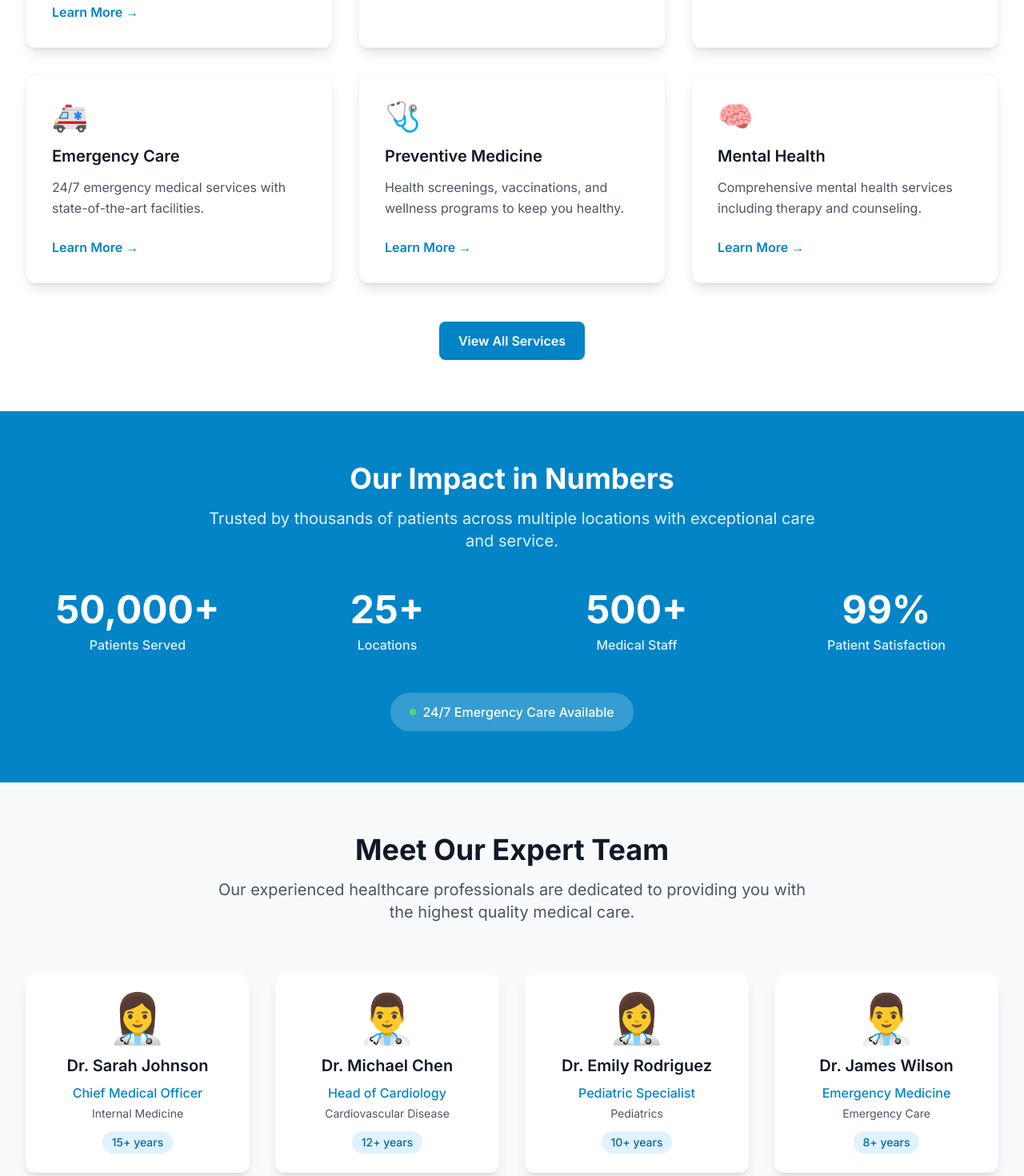
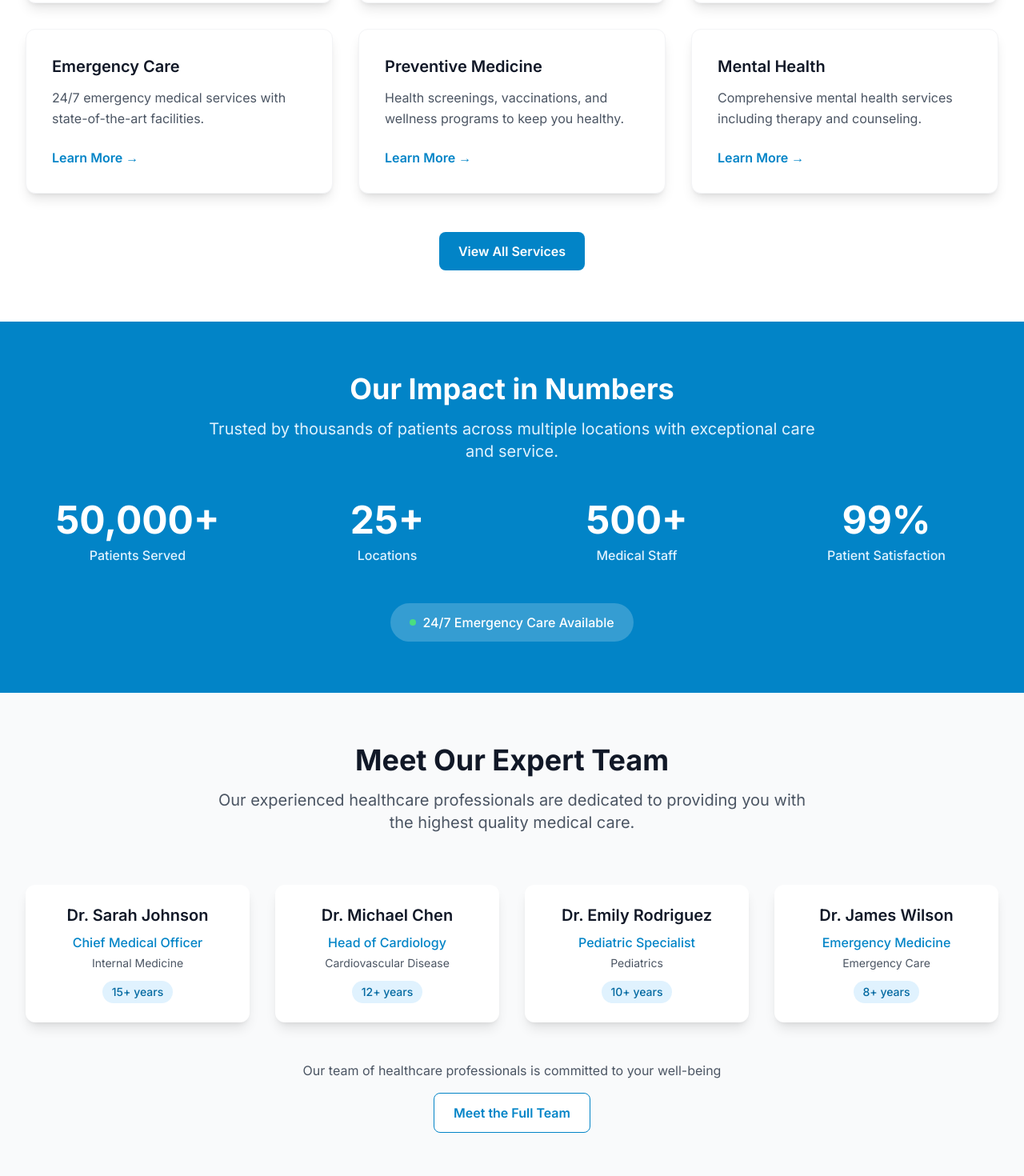
Before and after one commit to keshav-mps/t2-healthcare, a Next.js app: page / in a window 1280 px wide. Shown: the part 1040-2510 px from the top of the page at 80% size. Built offline with nearby package versions, Linux system fonts and the light colour scheme.

Commit message:
remove icons

```diff
--- a/components/Footer.tsx
+++ b/components/Footer.tsx
@@ -40,10 +40,10 @@ export default function Footer({ company, contact, social }: FooterProps) {
               Leading healthcare provider committed to delivering exceptional medical care with cutting-edge technology and compassionate service.
             </p>
             <div className="flex space-x-4">
-              <a href={social.facebook} className="text-2xl hover:text-primary-400 transition-colors">📘</a>
-              <a href={social.twitter} className="text-2xl hover:text-primary-400 transition-colors">🐦</a>
-              <a href={social.linkedin} className="text-2xl hover:text-primary-400 transition-colors">💼</a>
-              <a href={social.instagram} className="text-2xl hover:text-primary-400 transition-colors">📷</a>
+              <a href={social.facebook} className="text-white hover:text-primary-400 transition-colors underline">Facebook</a>
+              <a href={social.twitter} className="text-white hover:text-primary-400 transition-colors underline">Twitter</a>
+              <a href={social.linkedin} className="text-white hover:text-primary-400 transition-colors underline">LinkedIn</a>
+              <a href={social.instagram} className="text-white hover:text-primary-400 transition-colors underline">Instagram</a>
             </div>
           </div>
 
@@ -63,26 +63,17 @@ export default function Footer({ company, contact, social }: FooterProps) {
           <div>
             <h4 className="text-lg font-semibold mb-4">Contact Info</h4>
             <div className="space-y-3">
-              <div className="flex items-start space-x-3">
-                <div className="text-lg">📞</div>
               <div>
-                  <div className="text-sm text-gray-300">Phone</div>
+                <div className="text-sm text-gray-300 mb-1">Phone</div>
                 <div className="text-white">{contact.phone}</div>
               </div>
-              </div>
-              <div className="flex items-start space-x-3">
-                <div className="text-lg">✉️</div>
               <div>
-                  <div className="text-sm text-gray-300">Email</div>
+                <div className="text-sm text-gray-300 mb-1">Email</div>
                 <div className="text-white">{contact.email}</div>
               </div>
-              </div>
-              <div className="flex items-start space-x-3">
-                <div className="text-lg">📍</div>
               <div>
-                  <div className="text-sm text-gray-300">Address</div>
+                <div className="text-sm text-gray-300 mb-1">Address</div>
                 <div className="text-white text-sm">{contact.address}</div>
-                </div>
               </div>
             </div>
           </div>
--- a/components/Services.tsx
+++ b/components/Services.tsx
@@ -2,7 +2,6 @@ interface Service {
   id: number
   name: string
   description: string
-  icon: string
 }
 
 interface ServicesProps {
@@ -28,7 +27,6 @@ export default function Services({ services }: ServicesProps) {
               key={service.id}
               className="bg-white rounded-xl p-8 shadow-lg hover:shadow-xl transition-shadow duration-300 border border-gray-100"
             >
-              <div className="text-4xl mb-4">{service.icon}</div>
               <h3 className="text-xl font-semibold text-gray-900 mb-3">
                 {service.name}
               </h3>
--- a/components/Team.tsx
+++ b/components/Team.tsx
@@ -4,7 +4,6 @@ interface TeamMember {
   position: string
   specialty: string
   experience: string
-  image: string
 }
 
 interface TeamProps {
@@ -30,7 +29,6 @@ export default function Team({ team }: TeamProps) {
               key={member.id}
               className="bg-white rounded-xl p-6 shadow-lg hover:shadow-xl transition-shadow duration-300 text-center"
             >
-              <div className="text-6xl mb-4">{member.image}</div>
               <h3 className="text-xl font-semibold text-gray-900 mb-2">
                 {member.name}
               </h3>
--- a/data/template-data.json
+++ b/data/template-data.json
@@ -12,38 +12,32 @@
     {
       "id": 1,
       "name": "Primary Care",
-      "description": "Comprehensive health checkups and preventive care for individuals and families.",
-      "icon": "🏥"
+      "description": "Comprehensive health checkups and preventive care for individuals and families."
     },
     {
       "id": 2,
       "name": "Specialized Treatment",
-      "description": "Expert care in cardiology, neurology, orthopedics, and more specialized fields.",
-      "icon": "⚕️"
+      "description": "Expert care in cardiology, neurology, orthopedics, and more specialized fields."
     },
     {
       "id": 3,
       "name": "Telemedicine",
-      "description": "Virtual consultations and remote healthcare services for your convenience.",
-      "icon": "📱"
+      "description": "Virtual consultations and remote healthcare services for your convenience."
     },
     {
       "id": 4,
       "name": "Emergency Care",
-      "description": "24/7 emergency medical services with state-of-the-art facilities.",
-      "icon": "🚑"
+      "description": "24/7 emergency medical services with state-of-the-art facilities."
     },
     {
       "id": 5,
       "name": "Preventive Medicine",
-      "description": "Health screenings, vaccinations, and wellness programs to keep you healthy.",
-      "icon": "🩺"
+      "description": "Health screenings, vaccinations, and wellness programs to keep you healthy."
     },
     {
       "id": 6,
       "name": "Mental Health",
-      "description": "Comprehensive mental health services including therapy and counseling.",
-      "icon": "🧠"
+      "description": "Comprehensive mental health services including therapy and counseling."
     }
   ],
   "team": [
@@ -52,32 +46,28 @@
       "name": "Dr. Sarah Johnson",
       "position": "Chief Medical Officer",
       "specialty": "Internal Medicine",
-      "experience": "15+ years",
-      "image": "👩‍⚕️"
+      "experience": "15+ years"
     },
     {
       "id": 2,
       "name": "Dr. Michael Chen",
       "position": "Head of Cardiology",
       "specialty": "Cardiovascular Disease",
-      "experience": "12+ years",
-      "image": "👨‍⚕️"
+      "experience": "12+ years"
     },
     {
       "id": 3,
       "name": "Dr. Emily Rodriguez",
       "position": "Pediatric Specialist",
       "specialty": "Pediatrics",
-      "experience": "10+ years",
-      "image": "👩‍⚕️"
+      "experience": "10+ years"
     },
     {
       "id": 4,
       "name": "Dr. James Wilson",
       "position": "Emergency Medicine",
       "specialty": "Emergency Care",
-      "experience": "8+ years",
-      "image": "👨‍⚕️"
+      "experience": "8+ years"
     }
   ],
   "testimonials": [
```
Lines whose indentation alone changed are shown as unchanged.
